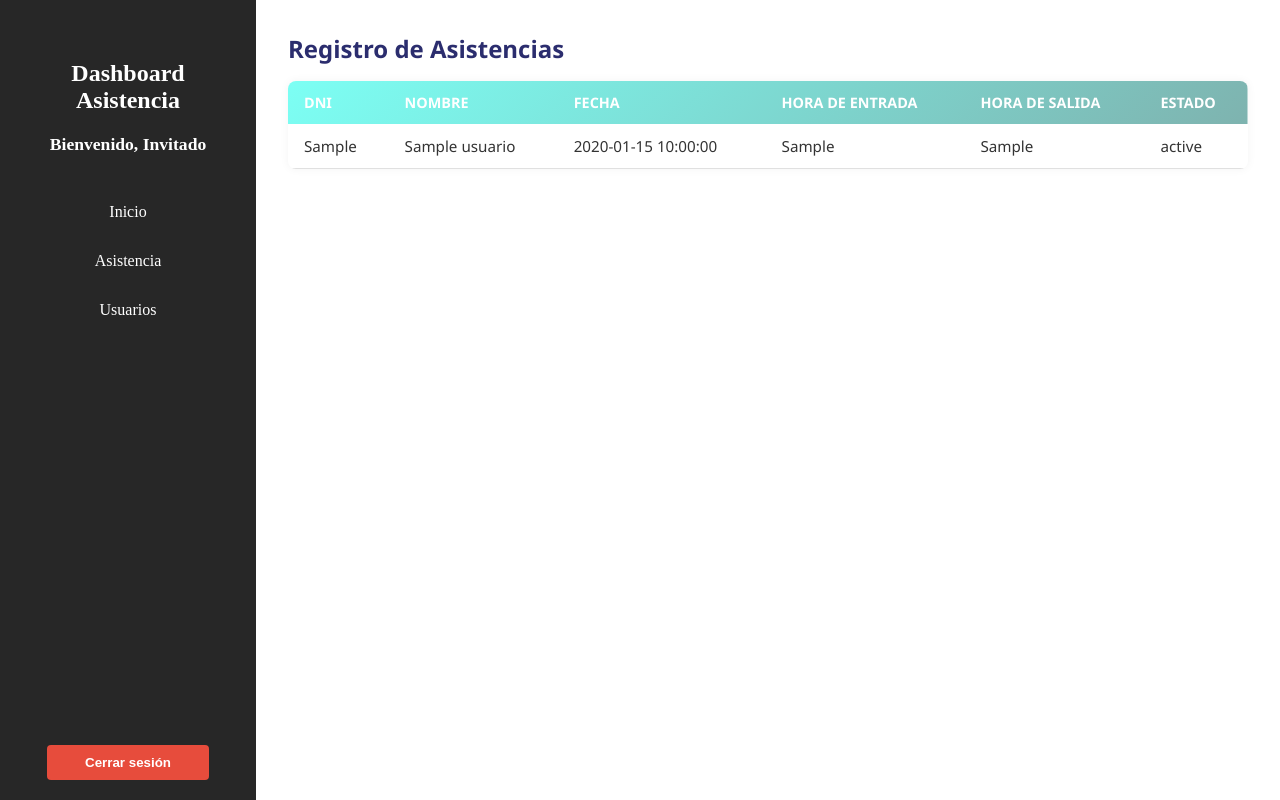
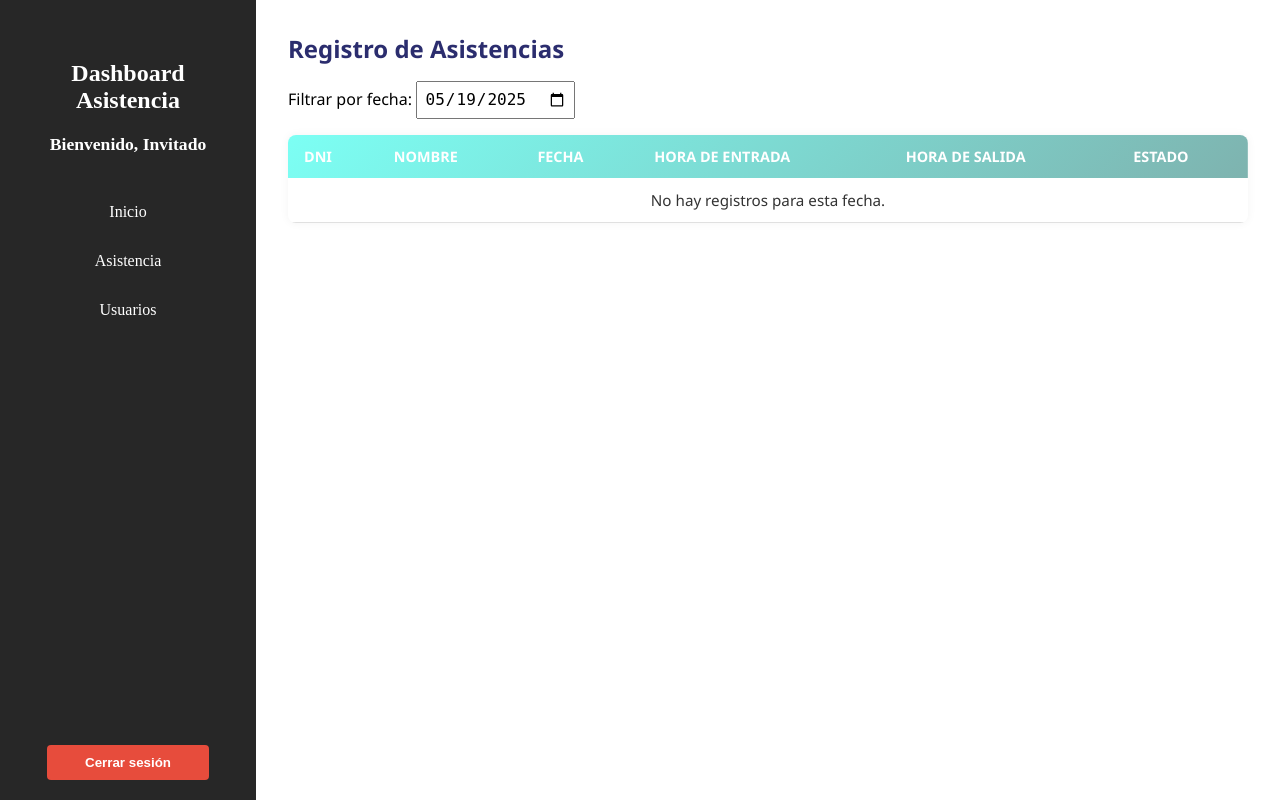
Before and after one commit to Pedro-Rodenas/Asistencia-Aprode, a PHP site: page /view/dashboard/ver_asistencia.php in a window 1280 px wide. Run offline with PHP 8.4, Linux system fonts and the light colour scheme; tables that the repository leaves empty or names only in its code hold one stand-in row (values such as "Sample post").

Commit message:
Cambios finales en el sistema

```diff
--- a/assets/css/ver_asistencia.css
+++ b/assets/css/ver_asistencia.css
@@ -55,3 +55,15 @@
 #tabla-asistencias tbody tr:hover {
     background-color: #f9f9f9;
 }
+
+label[for="filtro-fecha"],
+#filtro-fecha {
+    display: inline-block;
+    margin-bottom: 1rem;
+    font-size: 1rem;
+}
+
+#filtro-fecha {
+    padding: 0.4rem;
+    font-size: 1rem;
+}
--- a/assets/js/ver_asistencia.js
+++ b/assets/js/ver_asistencia.js
@@ -1,11 +1,54 @@
+let datosOriginales = [];
+
 document.addEventListener("DOMContentLoaded", function () {
+    const tabla = document.querySelector("#tabla-asistencias tbody");
+    const filtroFecha = document.getElementById("filtro-fecha");
+
+    // Obtener la fecha de hoy en formato YYYY-MM-DD
+    const hoy = new Date().toISOString().split("T")[0];
+    filtroFecha.value = hoy;
+
+    // Cargar asistencias
     fetch("../../api/asistencias.php")
         .then(response => response.json())
         .then(data => {
-            const tabla = document.querySelector("#tabla-asistencias tbody");
+            datosOriginales = data;
+
+            // Filtrar por la fecha de hoy
+            const filtrados = datosOriginales.filter(item => item.fecha === hoy);
+            renderizarTabla(filtrados);
+        })
+        .catch(error => {
+            console.error("Error al cargar asistencias:", error);
+        });
+
+    // Escuchar cambios en el input de fecha
+    filtroFecha.addEventListener("change", () => {
+        const fechaSeleccionada = filtroFecha.value;
+        if (!fechaSeleccionada) {
+            renderizarTabla(datosOriginales);
+            return;
+        }
+
+        const filtrados = datosOriginales.filter(item => item.fecha === fechaSeleccionada);
+        renderizarTabla(filtrados);
+    });
+
+    function renderizarTabla(datos) {
         tabla.innerHTML = "";
 
-            data.forEach(row => {
+        if (datos.length === 0) {
+            const tr = document.createElement("tr");
+            const td = document.createElement("td");
+            td.colSpan = 6;
+            td.textContent = "No hay registros para esta fecha.";
+            td.style.textAlign = "center";
+            tr.appendChild(td);
+            tabla.appendChild(tr);
+            return;
+        }
+
+        datos.forEach(row => {
             const tr = document.createElement("tr");
 
             ["dni", "nombre_completo", "fecha", "hora_entrada", "hora_salida", "estado"].forEach(field => {
@@ -17,8 +60,5 @@
 
             tabla.appendChild(tr);
         });
-        })
-        .catch(error => {
-            console.error("Error al cargar asistencias:", error);
+    }
 });
-});
--- a/view/dashboard/ver_asistencia.php
+++ b/view/dashboard/ver_asistencia.php
@@ -20,8 +20,12 @@
     ?>
 
     <main>
+
         <div class="c-asistencias">
             <h2>Registro de Asistencias</h2>
+
+            <label for="filtro-fecha">Filtrar por fecha:</label>
+            <input type="date" id="filtro-fecha">
             <table id="tabla-asistencias">
                 <thead>
                     <tr>
```
Lines whose indentation alone changed are shown as unchanged.
